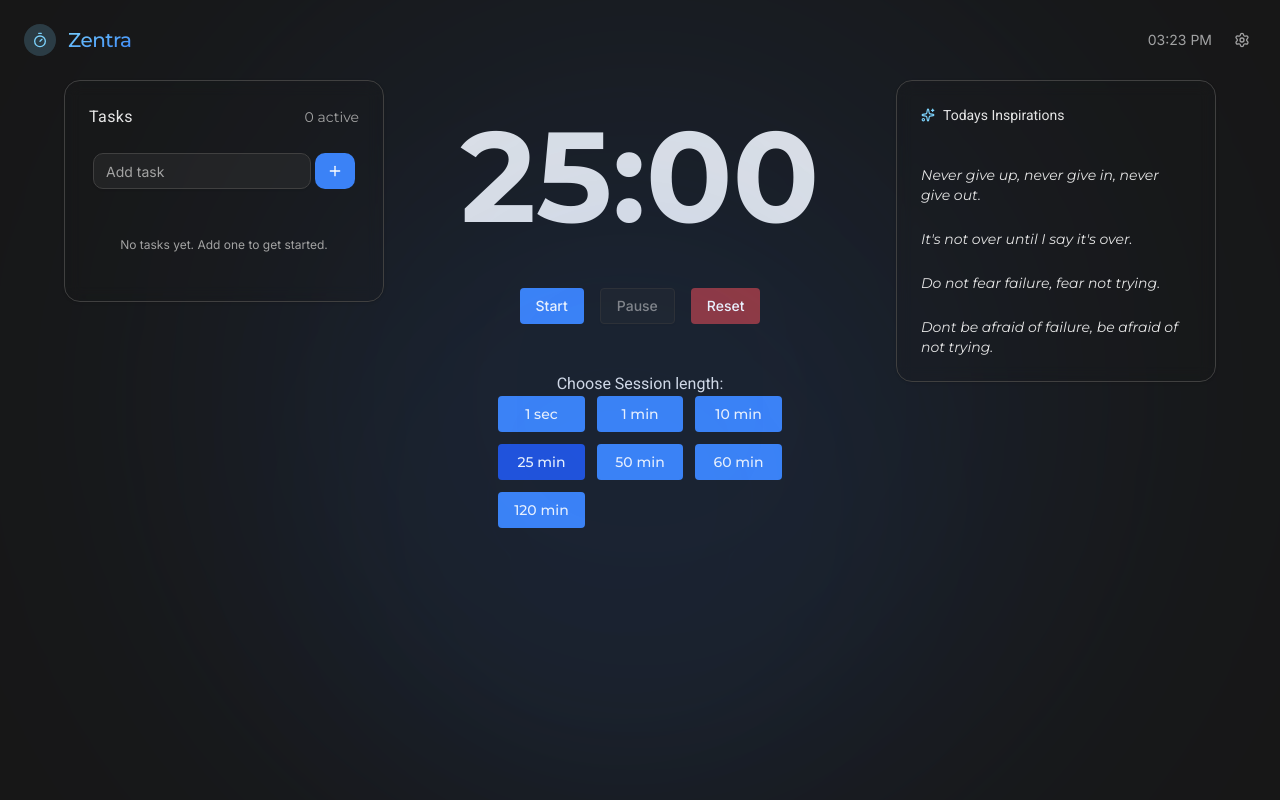
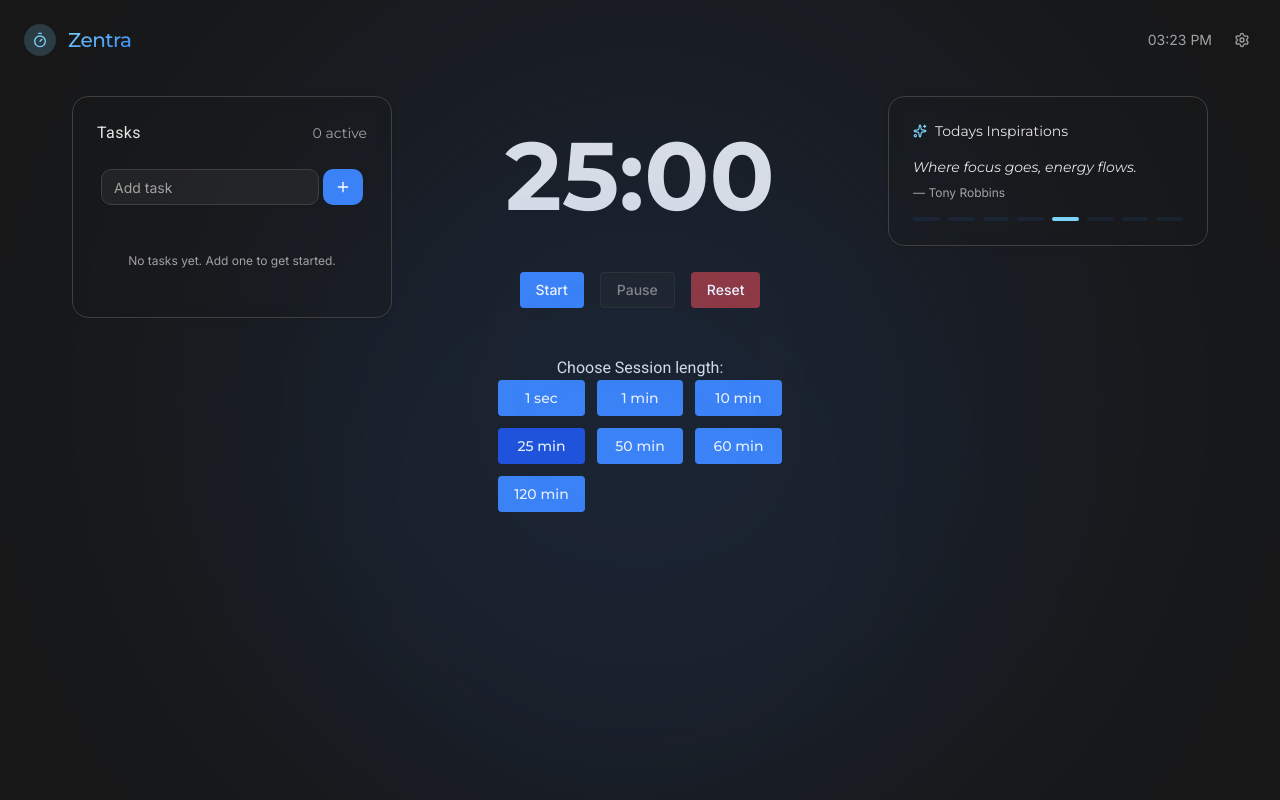
Before and after one commit to Marmo77/Zentra, a React (Vite) app: page /app in a window 1280 px wide. Built offline with nearby package versions, Linux system fonts and the light colour scheme.

Commit message:
quoestes based on acitveQuoteIndex

```diff
--- a/src/components/MainApp/Fucus.tsx
+++ b/src/components/MainApp/Fucus.tsx
@@ -84,7 +84,7 @@ const Timer = memo(({ time }: { time: number }) => {
 
   return (
     <div className="flex flex-col gap-2">
-      <p className="text-8xl sm:text-9xl text-center text-card- font-bold">
+      <p className="text-7xl sm:text-8xl text-center text-card- font-bold">
         {formatedTime}
       </p>
     </div>
--- a/src/components/MainApp/Inspiration.tsx
+++ b/src/components/MainApp/Inspiration.tsx
@@ -1,27 +1,99 @@
-import React from "react";
+import React, { useEffect, useState } from "react";
 import { Card, CardContent } from "../ui/card";
 import { Sparkles } from "lucide-react";
+import { AnimatePresence, motion } from "motion/react";
 
 const Inspiration = () => {
-  const inspirationalQuotes = [
-    "Never give up, never give in, never give out.",
-    "It's not over until I say it's over.",
-    "Do not fear failure, fear not trying.",
-    "Dont be afraid of failure, be afraid of not trying.",
+  const quotes = [
+    {
+      text: "Discipline is choosing between what you want now and what you want most.",
+      author: "Abraham Lincoln",
+    },
+    {
+      text: "Focus is the art of knowing what to ignore.",
+      author: "Ancient Wisdom",
+    },
+    {
+      text: "The successful warrior is the average man, with laser-like focus.",
+      author: "Bruce Lee",
+    },
+    {
+      text: "Concentrate all your thoughts upon the work in hand. The sun's rays do not burn until brought to a focus.",
+      author: "Alexander Graham Bell",
+    },
+    {
+      text: "Where focus goes, energy flows.",
+      author: "Tony Robbins",
+    },
+    {
+      text: "One reason so few of us achieve what we truly want is that we never direct our focus.",
+      author: "Tony Robbins",
+    },
+    {
+      text: "Your life is controlled by what you focus on.",
+      author: "Tony Robbins",
+    },
+    {
+      text: "It's not the daily increase but daily decrease. Hack away at the unessential.",
+      author: "Bruce Lee",
+    },
   ];
+
+  const [activeQuoteIndex, setActiveQuoteIndex] = useState(0);
+
+  useEffect(() => {
+    const randomStartIndex = Math.floor(Math.random() * quotes.length);
+    setActiveQuoteIndex(randomStartIndex);
+
+    const interval = setInterval(() => {
+      setActiveQuoteIndex((prev) => (prev + 1) % quotes.length);
+    }, 3000);
+    return () => clearInterval(interval);
+  }, []);
 
   return (
     <Card className="border-border rounded-2xl bg-card/20 backdrop-blur-sm h-fit">
-      <CardContent className="px-6 flex flex-col gap-6">
-        <div className="flex text-sm items-center gap-2 mb-4">
+      <CardContent className="px-6 flex flex-col gap-4">
+        <div className="flex text-sm items-center gap-2">
           <Sparkles className="w-3.5 h-3.5 text-accent" />
-          <h3 className="">Todays Inspirations</h3>
+          <p>Todays Inspirations</p>
         </div>
-        {inspirationalQuotes.map((quote, index) => (
-          <p className="italic text-sm" key={index}>
-            {quote}
-          </p>
-        ))}
+        <AnimatePresence mode="wait">
+          <motion.div
+            key={activeQuoteIndex}
+            initial={{ opacity: 0 }}
+            animate={{ opacity: 1 }}
+            exit={{ opacity: 0 }}
+            transition={{ duration: 0.5 }}
+            className="flex flex-col gap-2"
+          >
+            <p className="italic text-sm ">{quotes[activeQuoteIndex].text}</p>
+            <span className="text-xs text-muted-foreground">
+              — {quotes[activeQuoteIndex].author}
+            </span>
+          </motion.div>
+        </AnimatePresence>
+        <div
+          className={`grid gap-2`}
+          style={{
+            gridTemplateColumns: `${
+              quotes.length < 10
+                ? `repeat(${quotes.length}, 1fr)`
+                : `repeat(10, 1fr)`
+            }`,
+          }}
+        >
+          {quotes.map((_, index) => (
+            <motion.div
+              key={index}
+              className={`rounded-2xl px-1.5 py-0.5 ${
+                index === activeQuoteIndex ? "bg-accent" : "bg-primary/10"
+              }`}
+              initial={{ opacity: 0, scale: 0 }}
+              animate={{ opacity: 1, scale: 1 }}
+            ></motion.div>
+          ))}
+        </div>
       </CardContent>
     </Card>
   );
--- a/src/components/MainApp/MainApp.tsx
+++ b/src/components/MainApp/MainApp.tsx
@@ -37,7 +37,7 @@ const MainApp = () => {
       <FocusNav />
       <div className="max-w-6xl mx-auto">
         {/* <div className="grid lg:grid-cols-3 grid-cols-1 gap-4 px-6"> */}
-        <div className="hidden lg:grid lg:grid-cols-[320px_1fr_320px] gap-8 items-start">
+        <div className="lg:grid lg:grid-cols-[320px_1fr_320px] lg:px-2 py-4 px-12 gap-8 items-start">
           <Tasks />
           <Fucus />
           <Inspiration />
```
